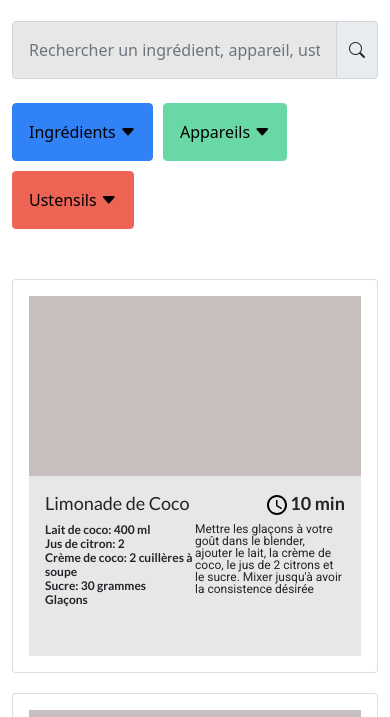
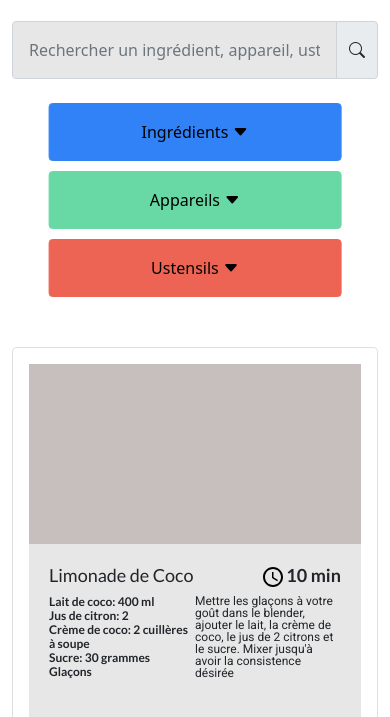
Before and after one commit to melacod/MelanieKlein_7_09092021, a website with bundled scripts: page index.html in a window 390 px wide. Shown: the part 127-844 px from the top of the page. Built offline with nearby package versions, Linux system fonts and the light colour scheme.

Commit message:
utilisation breakpoint bootstrap

```diff
--- a/public/templates/filter.html
+++ b/public/templates/filter.html
@@ -1,4 +1,4 @@
-<div id="{name}" >
+<div id="{name}" class="filter">
 
     <button class="btn btn-{className} p-3 filter--button">
         {name} <i class="bi bi-caret-down-fill"></i>
--- a/sass/components/_filter.scss
+++ b/sass/components/_filter.scss
@@ -6,7 +6,7 @@
     display: flex;
     column-gap: 10px;
 
-    @include screen-max (mobile) {
+    @include media-breakpoint-down(md) {
         flex-wrap: wrap;
         row-gap: 10px;
     }
@@ -14,16 +14,29 @@
 
 .filter {
 
+    @include media-breakpoint-down(md) {
+        width: 100%;
+    }
+
+    &--button {
+        @include media-breakpoint-down(md) {
+            width: 80%;
+            position: relative;
+            left: 50%;
+            transform: translateX(-50%);
+        }
+    }
+
     &--selection {
         min-width: 300px;
         max-width: 700px;
 
-        @include screen-max (tablet) {
+        @include media-breakpoint-only(lg) {
             min-width: 200px;
             max-width: 300px;
         }
 
-        @include screen-max (mobile) {
+        @include media-breakpoint-down(md) {
             width: 100%;
         }
     }
@@ -35,8 +48,13 @@
         overflow: auto;
         max-height: 400px;
 
-        @include screen-max (mobile) {
+        position: absolute;
+        z-index: 10;
+        width: 60%;
+
+        @include media-breakpoint-down(md) {
             max-height: 200px;
+            width: calc(100% - 24px);
         }
     }
 
@@ -46,7 +64,7 @@
         vertical-align: middle;
         cursor: pointer;
 
-        @include screen-max (tablet) {
+        @include media-breakpoint-down(lg) {
             width: 100%;
         }
 
--- a/sass/main.scss
+++ b/sass/main.scss
@@ -3,6 +3,8 @@
 
 @import "./utils/mixins";
 @import "./utils/variables";
+
+@import "../node_modules/bootstrap/scss/bootstrap";
 
 @import "./components/button";
 @import "./components/logo";
@@ -10,5 +12,3 @@
 @import "./components/filter";
 @import "./components/recipe";
 @import "./components/tag";
-
-@import "../node_modules/bootstrap/scss/bootstrap";
```
Also changed, not shown: algos/p7_algos_2_v2.png (added), public/css/style.css, 1 other file.
